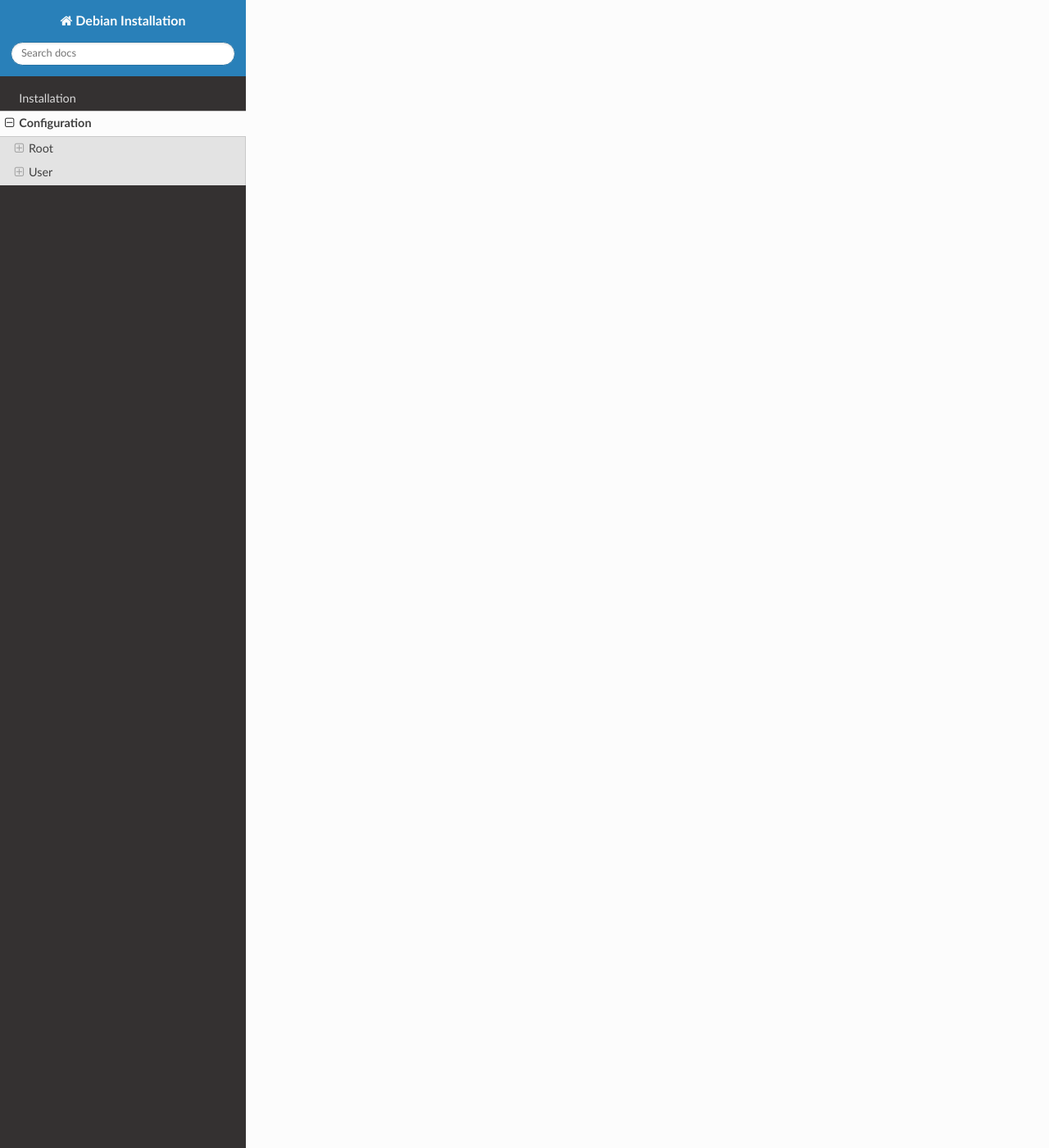
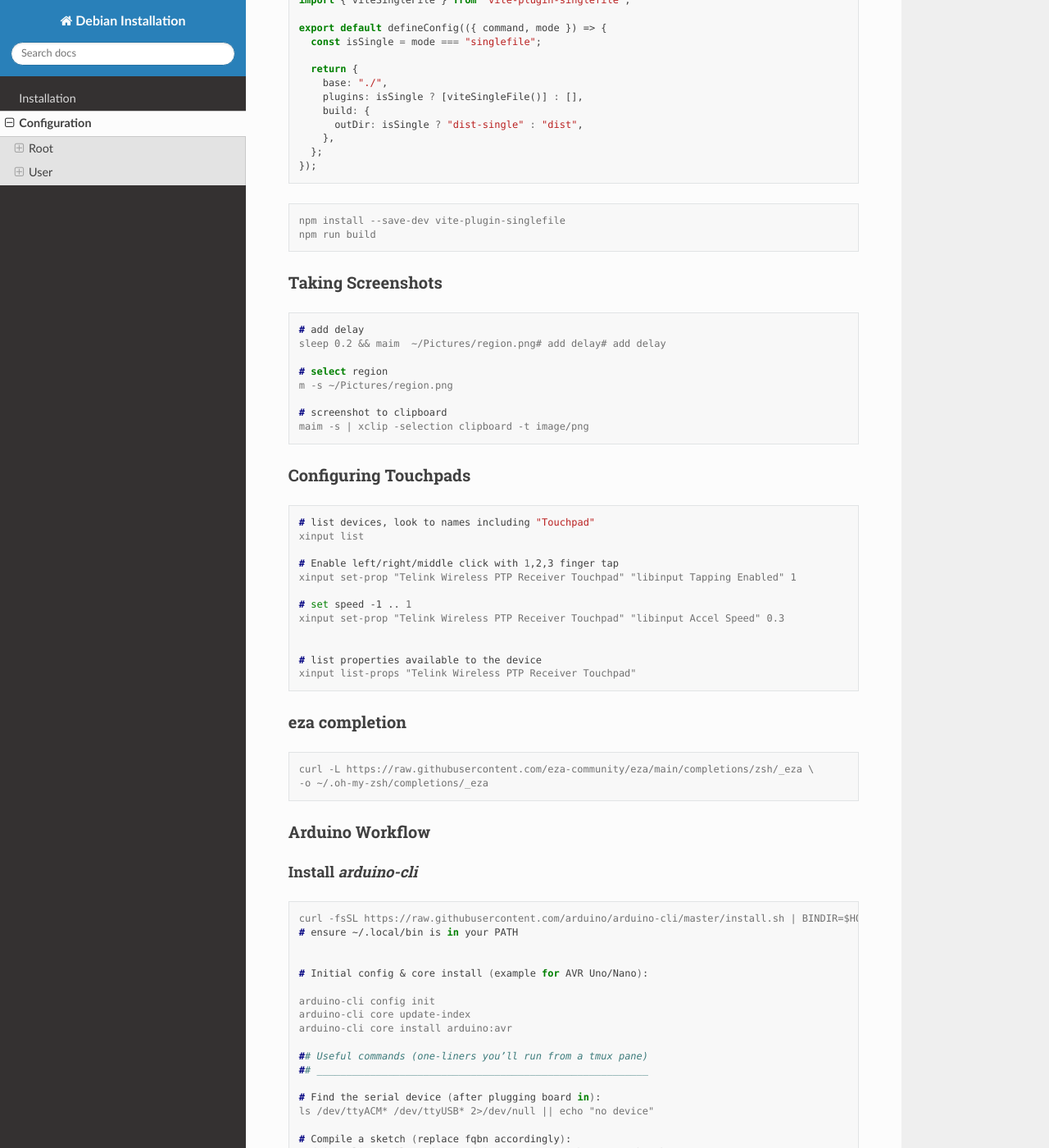
Before and after one commit to hugligit/installations, a Sphinx documentation site: the page built from source/configuration.rst, in a window 1280 px wide and 1400 px high, scrolled down 6953 px. Shown: the whole window at 82% size. Built offline with Sphinx 7.4.7 and the Read the Docs theme 3.1.0, drawn with Linux system fonts in a browser that asks for light colours; some of the changed text lies outside the part shown.

Commit message:
added info about sound and touchpad settings, screenshots and arduino workflow

```diff
--- a/source/configuration.rst
+++ b/source/configuration.rst
@@ -161,6 +167,42 @@
 
    # I line-in must be heard on speakers
    pactl load-module module-loopback latency_msec=1
+
+
+
+Restart pulseadio
+.................
+
+Sometimes the audio can be hijacked by `fluidsynth` on my system
+
+.. code-block:: console
+
+   # systemctl --user stop fluidsynth.service
+   systemctl --user restart pipewire
+   systemctl --user restart wireplumber
+
+Connect line-in
+...............
+
+.. code-block:: console
+
+   pactl load-module module-loopback
+
+.. code-block:: console
+
+   pactl unload-module module-loopback
+
+
+Record sound output
+...................
+
+.. code-block:: console
+
+   pactl list short sources
+
+.. code-block:: console
+
+   parec -d alsa_output* --file-format=wav out.wav
 
 
 python virtual environments
@@ -390,3 +432,104 @@
 
    npm install --save-dev vite-plugin-singlefile
    npm run build
+
+Taking Screenshots
+""""""""""""""""""
+
+
+.. code-block:: console
+
+   # add delay
+   sleep 0.2 && maim  ~/Pictures/region.png# add delay# add delay
+
+   # select region
+   m -s ~/Pictures/region.png
+
+   # screenshot to clipboard
+   maim -s | xclip -selection clipboard -t image/png
+
+
+Configuring Touchpads
+"""""""""""""""""""""
+
+.. code-block:: console
+
+   # list devices, look to names including "Touchpad"
+   xinput list
+
+   # Enable left/right/middle click with 1,2,3 finger tap
+   xinput set-prop "Telink Wireless PTP Receiver Touchpad" "libinput Tapping Enabled" 1
+
+   # set speed -1 .. 1
+   xinput set-prop "Telink Wireless PTP Receiver Touchpad" "libinput Accel Speed" 0.3
+
+
+   # list properties available to the device
+   xinput list-props "Telink Wireless PTP Receiver Touchpad"
+
+eza completion
+""""""""""""""
+
+.. code-block:: console
+
+   curl -L https://raw.githubusercontent.com/eza-community/eza/main/completions/zsh/_eza \
+   -o ~/.oh-my-zsh/completions/_eza
+
+Arduino Workflow
+""""""""""""""""
+
+Install `arduino-cli`
+.....................
+
+.. code-block:: console
+
+   curl -fsSL https://raw.githubusercontent.com/arduino/arduino-cli/master/install.sh | BINDIR=$HOME/.local/bin sh
+   # ensure ~/.local/bin is in your PATH
+
+
+   # Initial config & core install (example for AVR Uno/Nano):
+
+   arduino-cli config init
+   arduino-cli core update-index
+   arduino-cli core install arduino:avr
+
+   ## Useful commands (one-liners you’ll run from a tmux pane)
+   ## ________________________________________________________
+
+   # Find the serial device (after plugging board in):
+   ls /dev/ttyACM* /dev/ttyUSB* 2>/dev/null || echo "no device"
+
+   # Compile a sketch (replace fqbn accordingly):
+   arduino-cli compile --fqbn arduino:avr:uno /path/to/YourSketch
+
+   # Compile and upload in one go:
+   arduino-cli compile --fqbn arduino:avr:uno --upload -p /dev/ttyUSB0 /path/to/YourSketch
+   arduino-cli compile --fqbn arduino:avr:uno --upload --port /dev/ttyUSB0 /path/to/YourSketch
+
+   # Start serial monitor (in another tmux pane):
+   arduino-cli monitor -p /dev/ttyUSB0 -b 115200
+
+
+.. code-block:: makefile
+   :caption: Makefile (drop in sketch folder)
+
+   FQBN = arduino:avr:uno
+   PORT = /dev/ttyUSB0
+   SKETCH = MySketch
+
+   .PHONY: all compile upload monitor clean
+
+   all: upload
+
+   compile:
+   	arduino-cli compile --fqbn $(FQBN) $(SKETCH)
+
+   upload: compile
+   	arduino-cli upload --fqbn $(FQBN) --port $(PORT) $(SKETCH)
+
+   monitor:
+   	arduino-cli monitor -p $(PORT) -b 115200
+
+   clean:
+   	# arduino-cli doesn't have a 'clean' but you can remove build dir if needed
+   	rm -rf $(shell arduino-cli compile --fqbn $(FQBN) $(SKETCH) 2>/dev/null | sed -n 's/^.*Using.*work dir: //p')
```
Also changed, not shown: other parts of source/configuration.rst (+6 -0 lines).
